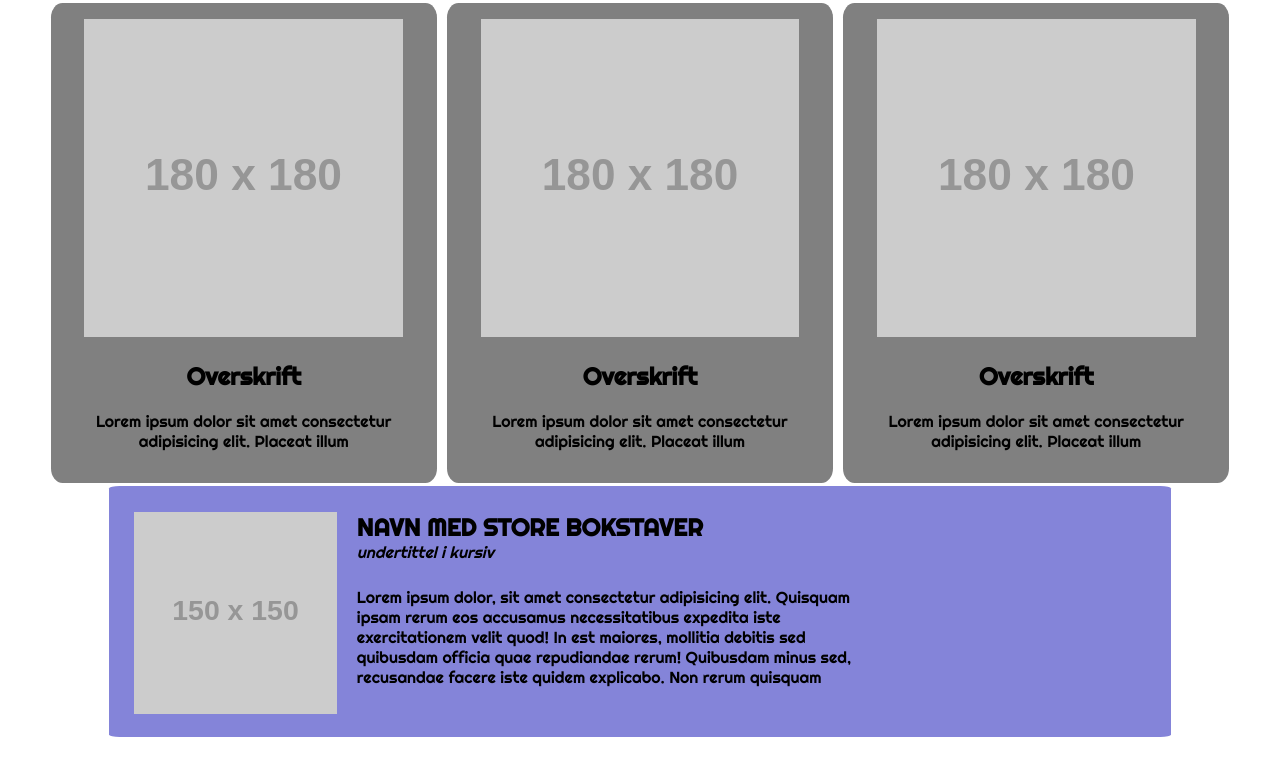
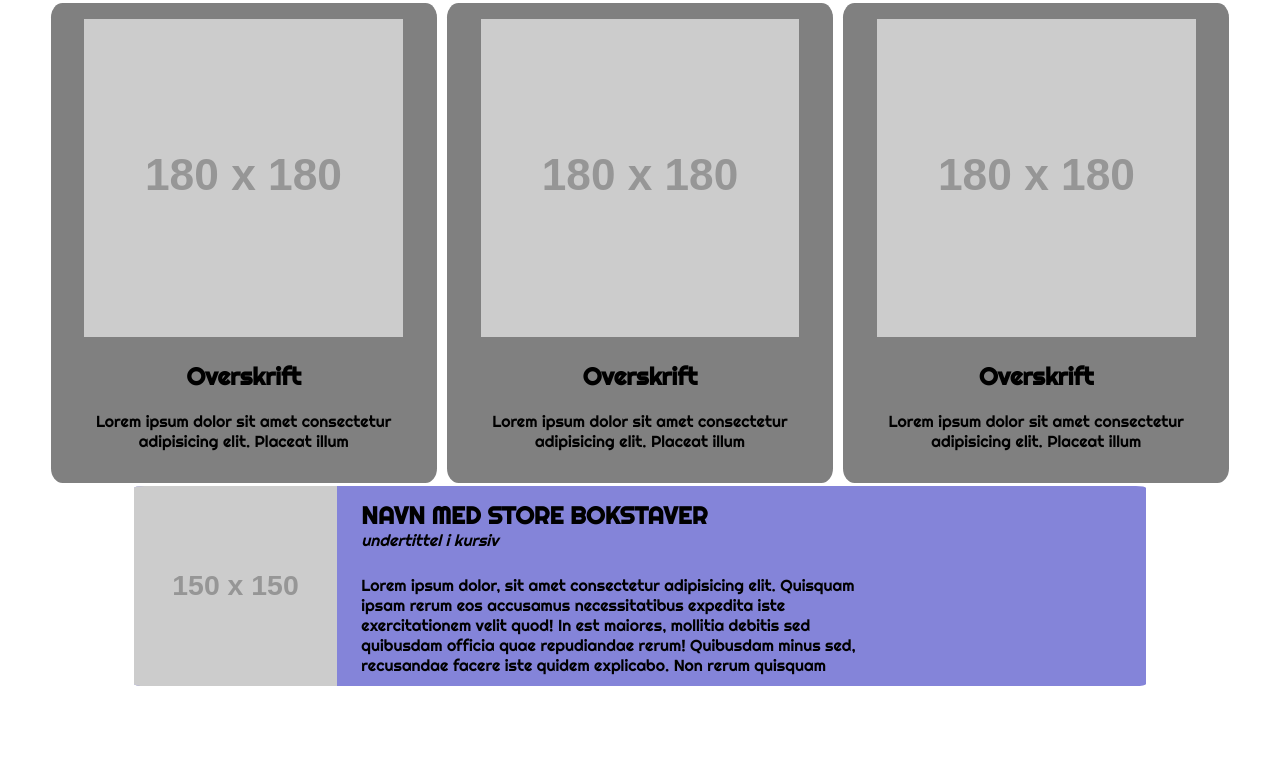
Before and after one commit to johangi/css_daxoppgave, a plain HTML site: page index.html in a window 1280 px wide. Shown: the part 495-1264 px from the top of the page. After the commit the page ends 1189 px from the top, so only its background shows below. Drawn offline with Linux system fonts and the light colour scheme; placeholder pictures from the web are drawn by us.

Commit message:
fixing bottom card style

```diff
--- a/index.html
+++ b/index.html
@@ -58,8 +58,7 @@
     </section>
 
     <section class="profile">
-        <div class="profile-card">
-            <div class="container">
+        <div class="profile-card container">
             <img src="https://via.placeholder.com/150" alt="placeholder" class="profile-img">
             <div class="profile-card-body">
                 <h2 class="profile-title">nAvn mEd sToRe bOkStAvEr</h2>
@@ -96,7 +95,6 @@
                     eligendi accusantium sequi voluptas pariatur vero officia.</p>
             </div>
         </div>
-        </div>
     </section>
 </body>
 
--- a/styles.css
+++ b/styles.css
@@ -165,14 +165,13 @@ img {
     /* Profile */
 
     .profile-img {
-        min-width: 20%;
-        max-width: 20%;
-        max-height: 20%;
-        min-height: 20%;
         display: inline-block;
-        margin: 0;
-        padding: 0;
-        vertical-align: middle;
+        padding: 0 !important;
+        padding: 0 !important;
+        margin: 0 !important;
+        width: 80%;
+        height: 100%;
+        width: 100%
     }
 
     .profile-card-body {
@@ -182,4 +181,17 @@ img {
         margin-left: 2%;
         vertical-align: middle;
     }
+
+    .container {
+        display: block;
+        padding: 0 !important;
+        width: 100%;
+        height: 100%;
+        margin: auto;
+        overflow: hidden;
+        height: 100%;
+        width: 100%;
+        justify-content: center;
+        margin: auto;
+    }
 }
```
Lines whose indentation alone changed are shown as unchanged.
